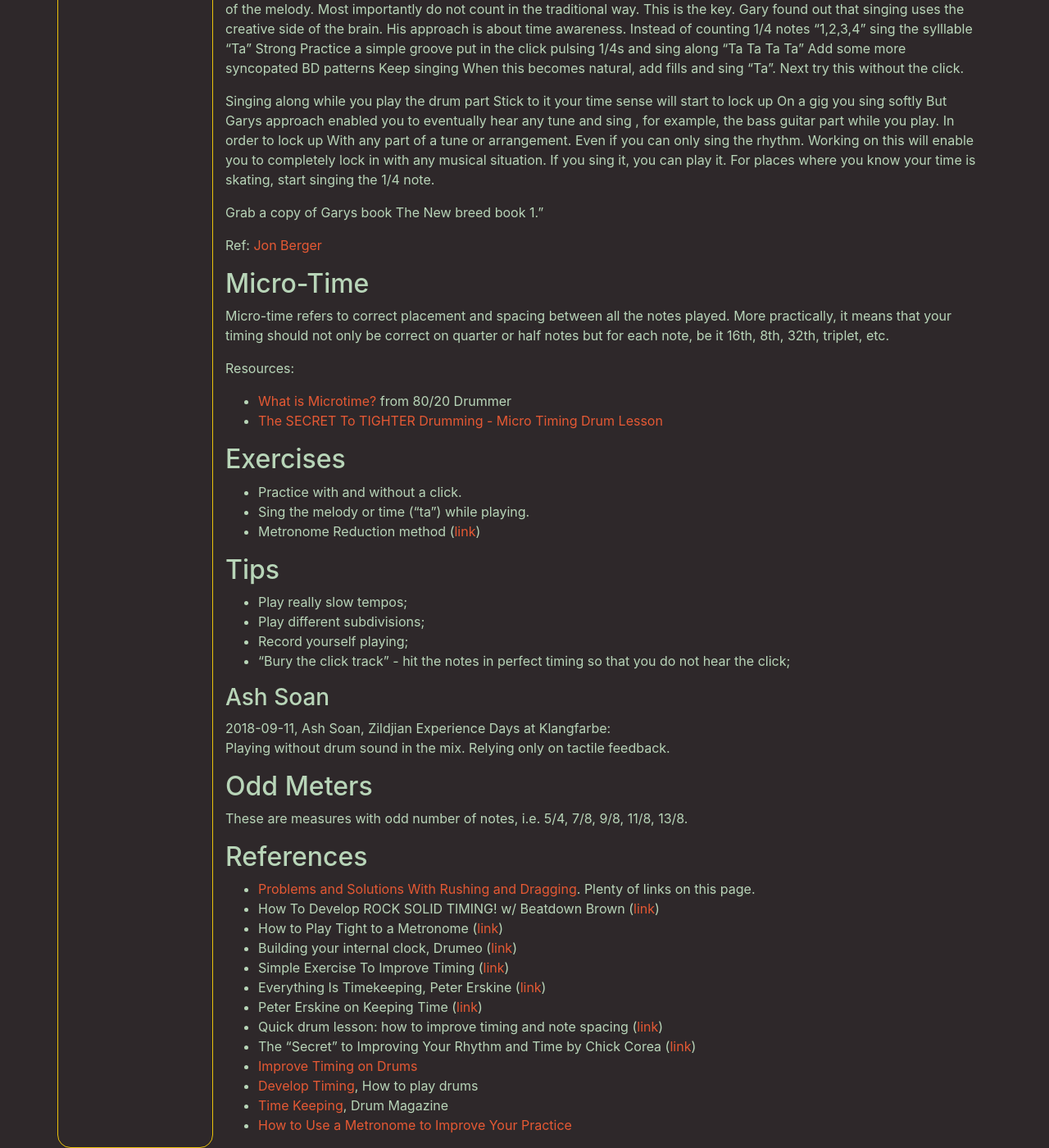
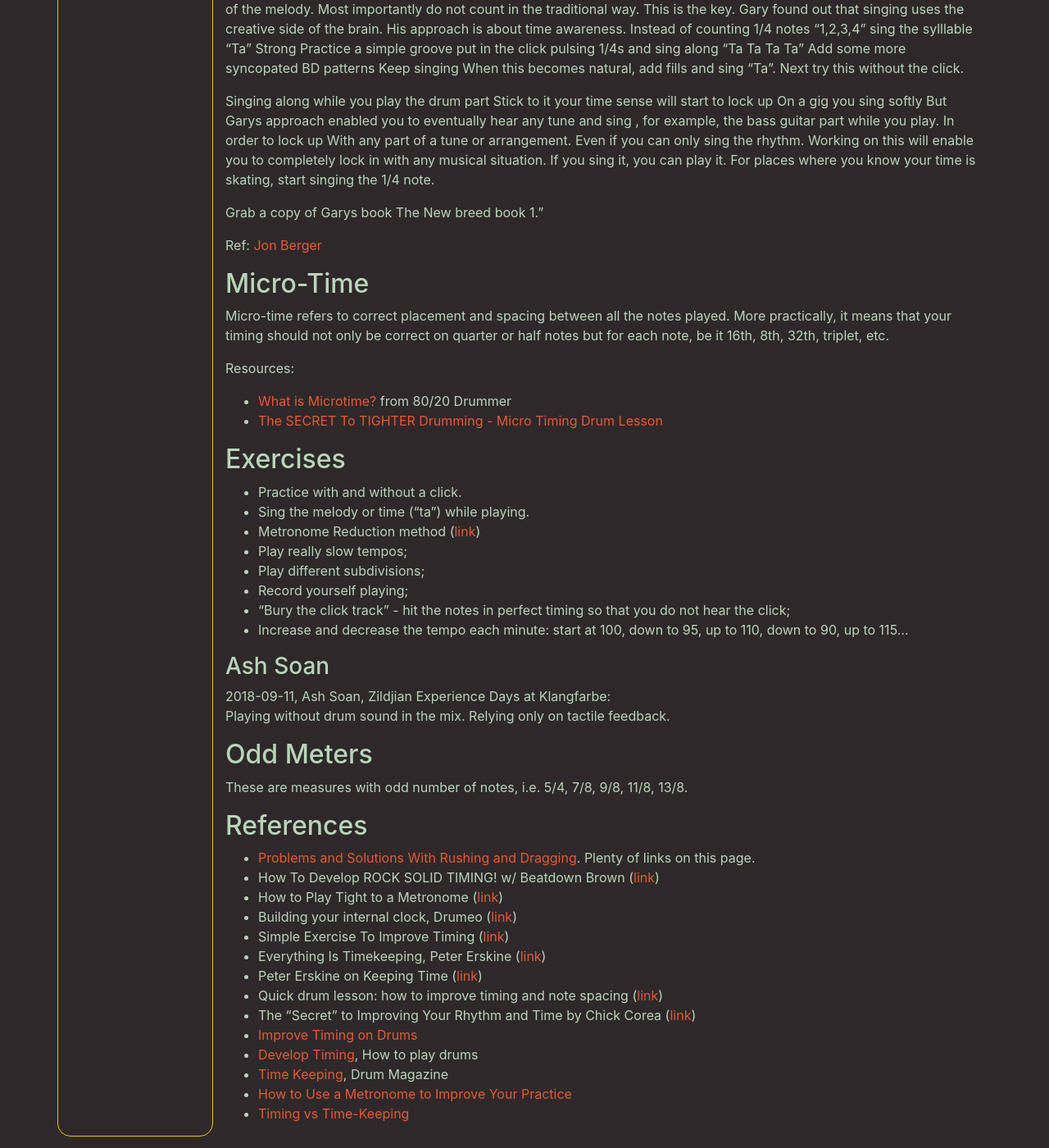
Before and after one commit to MisterY/music-site, a Jekyll site: the page built from drums/time.md, in a window 1280 px wide and 1400 px high, scrolled down 534 px. Shown: the whole window at 82% size. Built offline with Jekyll 4.4.1, drawn with Linux system fonts in a browser that asks for light colours; nearby versions of some CDN libraries; our own code applies the rules of GitHub Pages for plain Markdown files.

Commit message:
time keeping exercise, up and down the tempo

```diff
--- a/drums/time.md
+++ b/drums/time.md
@@ -52,13 +52,11 @@ Resources:
 - Practice with and without a click.
 - Sing the melody or time ("ta") while playing.
 - Metronome Reduction method ([link](https://www.youtube.com/watch?v=uP6DF4X9zF0))
-
-## Tips
-
 - Play really slow tempos;
 - Play different subdivisions;
 - Record yourself playing;
 - "Bury the click track" - hit the notes in perfect timing so that you do not hear the click;
+- Increase and decrease the tempo each minute: start at 100, down to 95, up to 110, down to 90, up to 115...
 
 ### Ash Soan
 
@@ -84,3 +82,4 @@ These are measures with odd number of notes, i.e. 5/4, 7/8, 9/8, 11/8, 13/8.
 - [Develop Timing](https://howtoplaydrums.com/develop-timing/), How to play drums
 - [Time Keeping](http://drummagazine.com/how-to-practice-drums-like-a-pro/), Drum Magazine
 - [How to Use a Metronome to Improve Your Practice](http://www.stetina.com/lessons/metronome.html)
+- [Timing vs Time-Keeping](https://www.elephantdrums.co.uk/blog/creative-concepts/timing-vs-time-keeping/)
```
